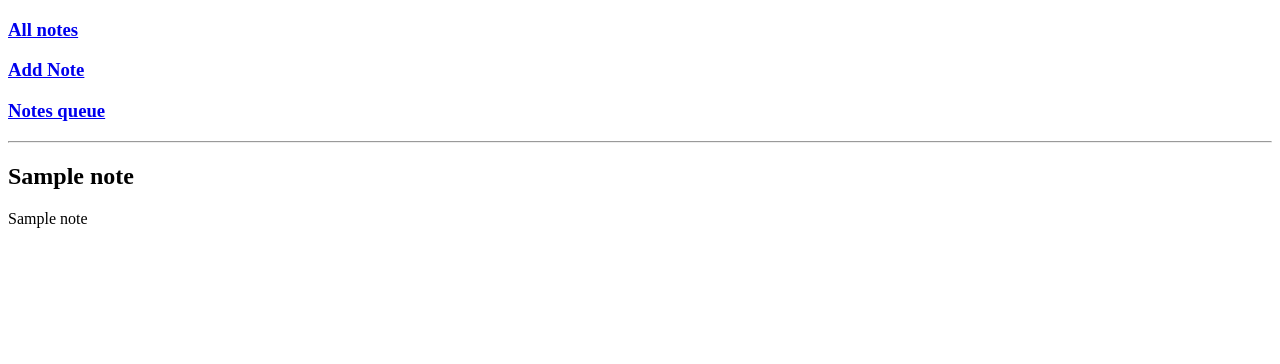
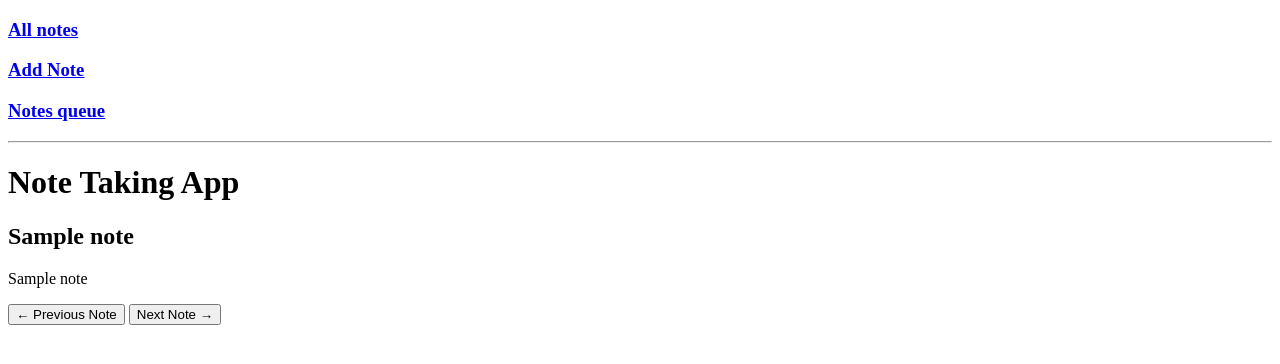
Before and after one commit to karimamd/flaskapp, a Flask app: page / in a window 1280 px wide. Shown: the top 364 px of the page. Run offline with Flask 3, Linux system fonts and the light colour scheme; a database or web service that is not in the repository returns one stand-in record (values such as "Sample title"); some libraries are stand-ins or nearby versions.

Commit message:
change homepage

```diff
--- a/app.py
+++ b/app.py
@@ -13,7 +13,7 @@ def get_db_connection():
    conn = psycopg2.connect(host="note-app.ckkvlyf56ji2.eu-north-1.rds.amazonaws.com", database="postgres", user="karimamd95", password="karimamd95")
    return conn
 
-@app.route('/')
+@app.route('/all')
 def show_all():
    # db.create_all()
    conn = get_db_connection()
@@ -29,7 +29,7 @@ def show_all():
    return render_template('show_all.html', notes = all_notes_reversed )
 
 
-@app.route('/queue')
+@app.route('/')
 def queue():
    conn = get_db_connection()
    cur = conn.cursor()
--- a/templates/new.html
+++ b/templates/new.html
@@ -26,7 +26,7 @@
          <input style="width:350px;" type = "text" name = "title" placeholder = "title" /><br>
 
          <label for = "body">body</label><br>
-         <textarea style="width:350px;height:300px;"  name = "body" placeholder = "body"></textarea><br>
+         <textarea style="width:350px;height:250px;"  name = "body" placeholder = "body"></textarea><br>
          <input type = "submit" value = "Submit" />
       </form>
    </body>
--- a/templates/queue.html
+++ b/templates/queue.html
@@ -36,7 +36,6 @@
 	// Initialize the current note index to 0
 	var currentNoteIndex = 0;
 	var notes = JSON.parse('{{ my_array|tojson|safe }}');
-	console.log(notes)
 
 	// Function to display the current note
 	function displayNote() {
```
